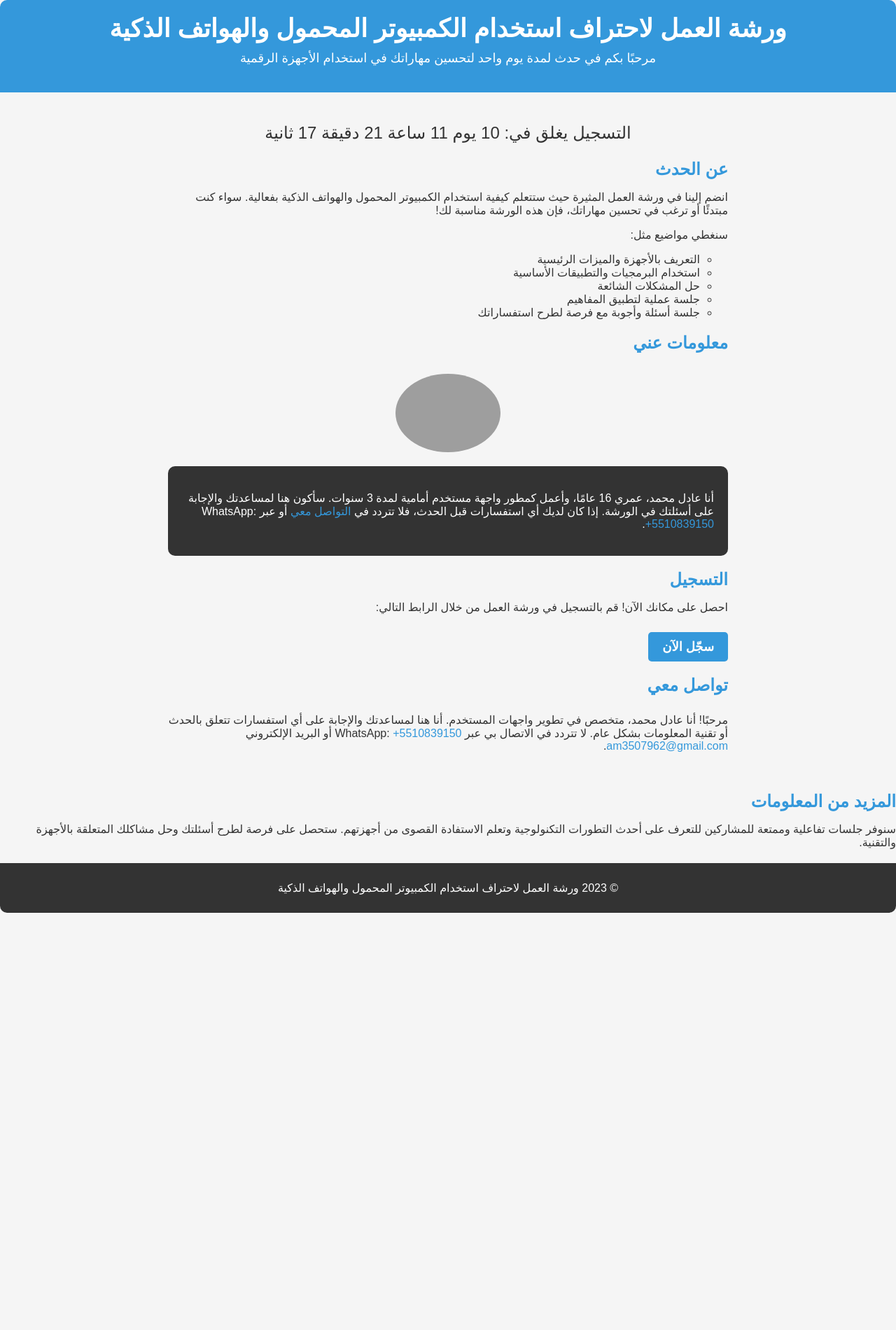
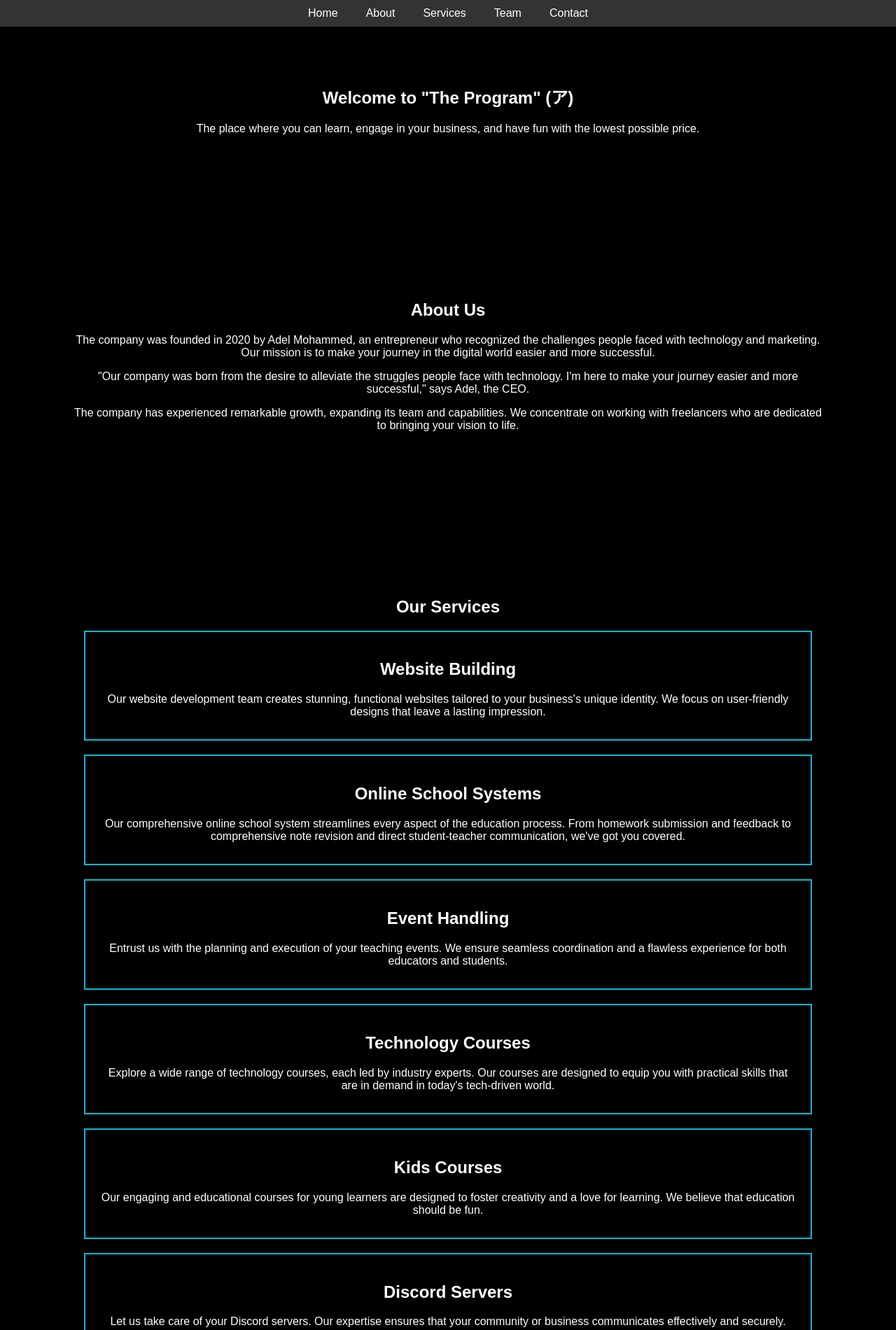
Before and after one commit to am3507962/da2amemo, a plain HTML site: page index.html in a window 1280 px wide. Shown: the top 1900 px of the page at 70% size. Before the commit the page ends 1304 px from the top, so only its background shows below. Drawn offline with Linux system fonts and the light colour scheme; grey boxes are pictures that could not be loaded.

Commit message:
Update index.html
5

```diff
--- a/index.html
+++ b/index.html
@@ -1,224 +1,222 @@
 <!DOCTYPE html>
-<html lang="ar">
+<html lang="en">
 <head>
     <meta charset="UTF-8">
     <meta name="viewport" content="width=device-width, initial-scale=1.0">
+  <link href="https://cdnjs.cloudflare.com/ajax/libs/font-awesome/5.13.0/css/all.min.css" rel="stylesheet">
+
+    <title>The Program</title>
     <style>
         /* Add your CSS styles here */
         body {
             font-family: Arial, sans-serif;
+            background-color: #000;
+            color: #fff;
             margin: 0;
             padding: 0;
-            background-color: #f5f5f5;
-            color: #333;
-            direction: rtl; /* Right-to-left text direction for Arabic */
         }
 
-        .container {
-            max-width: 800px;
-            margin: 0 auto;
-            padding: 20px;
+        .navbar {
+            display: flex;
+            background-color: #333;
+            justify-content: center;
+            padding: 10px 0;
+            position: fixed;
+            width: 100%;
         }
 
-        header {
-            background-color: #3498db;
-            color: white;
-            text-align: center;
-            padding: 20px 0;
-            border-radius: 10px 10px 0 0;
+        .navbar a {
+            color: #fff;
+            text-decoration: none;
+            margin: 0 20px;
+            transition: 0.3s;
         }
 
-        header h1 {
-            font-size: 36px;
-            margin: 0;
+        .navbar a:hover {
+            color: #00bcd4;
         }
 
-        header p {
-            font-size: 18px;
-            margin-top: 10px;
-        }
-
-        #countdown-container {
+        section {
+            padding: 100px;
             text-align: center;
         }
 
-        #countdown-timer {
-            font-size: 24px;
+        .section-box {
+            background-color: #000;
+            padding: 20px;
+            border: 2px solid #00bcd4;
+            margin: 20px;
         }
 
-        .flex-container {
-            display: flex;
-            flex-direction: column; /* Text on top */
-            align-items: center;
+        .section-box p {
+            margin: 10px 0;
         }
+      ifarme{
+        margin-right: 5rem;
 
-        .flex-container img {
-            max-width: 150px;
-            border-radius: 50%;
-            margin-top: 20px;
-        }
-
-        .dark-bg {
-            background-color: #333;
-            color: white;
-            padding: 20px;
-            border-radius: 10px;
-            margin-top: 20px;
-        }
-
-        section h2 {
-            font-size: 24px;
-            margin-bottom: 10px;
-            color: #3498db;
-        }
-
-        ul {
-            list-style-type: circle;
-            padding-left: 20px;
-        }
-
-        .cta-button {
-            display: inline-block;
-            background-color: #3498db;
-            color: white;
-            padding: 10px 20px;
-            text-decoration: none;
-            border-radius: 5px;
-            font-weight: bold;
-            transition: background-color 0.3s;
-            margin-top: 10px;
-            font-size: 18px;
-        }
-
-        .cta-button:hover {
-            background-color: #2980b9;
-        }
-
-        footer {
-            text-align: center;
-            background-color: #333;
-            color: white;
-            padding: 10px 0;
-            border-radius: 0 0 10px 10px;
-            margin-top: 20px;
-        }
-
-        a {
-            color: #3498db;
-            text-decoration: none;
-        }
-
-        a:hover {
-            text-decoration: underline;
-        }
-
-        /* Media Query for Mobile Responsiveness */
-        @media (max-width: 600px) {
-            header h1 {
-                font-size: 28px;
-            }
-            header p {
-                font-size: 16px;
-            }
-            section h2 {
-                font-size: 20px;
-            }
-            .cta-button {
-                font-size: 16px;
-            }
-        }
+      }
     </style>
-    <script>
-        // Add your JavaScript code here
-
-        // Set the event date (October 28, 2023) and registration deadline (October 26, 2023)
-        const eventDate = new Date("2023-10-28").getTime();
-        const registrationDeadline = new Date("2023-10-26").getTime();
-
-        // Function to update the countdown timer
-        function updateCountdown() {
-            const now = new Date().getTime();
-            const timeUntilEvent = eventDate - now;
-            const timeUntilDeadline = registrationDeadline - now;
-
-            if (timeUntilEvent > 0) {
-                const days = Math.floor(timeUntilDeadline / (1000 * 60 * 60 * 24));
-                const hours = Math.floor((timeUntilDeadline % (1000 * 60 * 60 * 24)) / (1000 * 60 * 60));
-                const minutes = Math.floor((timeUntilDeadline % (1000 * 60 * 60)) / (1000 * 60));
-                const seconds = Math.floor((timeUntilDeadline % (1000 * 60)) / 1000);
-
-                const countdownText = `${days} يوم ${hours} ساعة ${minutes} دقيقة ${seconds} ثانية`;
-
-                document.getElementById("countdown-timer").innerText = `التسجيل يغلق في: ${countdownText}`;
-            } else {
-                document.getElementById("countdown-timer").innerText = "تم إغلاق التسجيل.";
-            }
-        }
-
-        // Update the countdown every second
-        setInterval(updateCountdown, 1000);
-
-        // Initial countdown update
-        updateCountdown();
-    </script>
 </head>
 <body>
-    <header>
-        <h1>ورشة العمل لاحتراف استخدام الكمبيوتر المحمول والهواتف الذكية</h1>
-        <p>مرحبًا بكم في حدث لمدة يوم واحد لتحسين مهاراتك في استخدام الأجهزة الرقمية</p>
-    </header>
+    <div class="navbar">
+        <a href="#home">Home</a>
+        <a href="#about">About</a>
+        <a href="#services">Services</a>
+        <a href="#team">Team</a>
+        <a href="#contact">Contact</a>
+    </div>
 
-    <div class="container">
-        <div id="countdown-container">
-            <p id="countdown-timer"></p>
+    <section id="home">
+        <h1>Welcome to "The Program" (ア)</h1>
+        <p>The place where you can learn, engage in your business, and have fun with the lowest possible price.</p>
+    </section>
+
+    <section id="about">
+        <h1>About Us</h1>
+        <p>The company was founded in 2020 by Adel Mohammed, an entrepreneur who recognized the challenges people faced with technology and marketing. Our mission is to make your journey in the digital world easier and more successful.</p>
+        <p>"Our company was born from the desire to alleviate the struggles people face with technology. I'm here to make your journey easier and more successful," says Adel, the CEO.</p>
+        <p>The company has experienced remarkable growth, expanding its team and capabilities. We concentrate on working with freelancers who are dedicated to bringing your vision to life.</p>
+    </section>
+
+    <section id="services">
+        <h1>Our Services</h1>
+        <div class="section-box">
+            <h2>Website Building</h2>
+            <p>Our website development team creates stunning, functional websites tailored to your business's unique identity. We focus on user-friendly designs that leave a lasting impression.</p>
         </div>
 
-        <section>
-            <h2>عن الحدث</h2>
-            <p>انضم إلينا في ورشة العمل المثيرة حيث ستتعلم كيفية استخدام الكمبيوتر المحمول والهواتف الذكية بفعالية. سواء كنت مبتدئًا أو ترغب في تحسين مهاراتك، فإن هذه الورشة مناسبة لك!</p>
-            <p>سنغطي مواضيع مثل:</p>
-            <ul>
-                <li>التعريف بالأجهزة والميزات الرئيسية</li>
-                <li>استخدام البرمجيات والتطبيقات الأساسية</li>
-                <li>حل المشكلات الشائعة</li>
-                <li>جلسة عملية لتطبيق المفاهيم</li>
-                <li>جلسة أسئلة وأجوبة مع فرصة لطرح استفساراتك</li>
-            </ul>
-        </section>
+        <div class="section-box">
+            <h2>Online School Systems</h2>
+            <p>Our comprehensive online school system streamlines every aspect of the education process. From homework submission and feedback to comprehensive note revision and direct student-teacher communication, we've got you covered.</p>
+        </div>
 
-        <section>
-            <h2>معلومات عني</h2>
-            <div class="flex-container">
-                <img src="https://drive.google.com/uc?id=1Cm6VZo0Fia2chaLCroo72DatqRD4G_e3" alt="صورتي">
-                <div class="dark-bg">
-                    <p>أنا عادل محمد، عمري 16 عامًا، وأعمل كمطور واجهة مستخدم أمامية لمدة 3 سنوات. سأكون هنا لمساعدتك والإجابة على أسئلتك في الورشة. إذا كان لديك أي استفسارات قبل الحدث، فلا تتردد في <a href="mailto:am3507962@gmail.com">التواصل معي</a> أو عبر WhatsApp: <a href="https://wa.me/5510839150">+5510839150</a>.</p>
-                </div>
+        <div class="section-box">
+            <h2>Event Handling</h2>
+            <p>Entrust us with the planning and execution of your teaching events. We ensure seamless coordination and a flawless experience for both educators and students.</p>
+        </div>
+
+        <div class="section-box">
+            <h2>Technology Courses</h2>
+            <p>Explore a wide range of technology courses, each led by industry experts. Our courses are designed to equip you with practical skills that are in demand in today's tech-driven world.</p>
+        </div>
+
+        <div class="section-box">
+            <h2>Kids Courses</h2>
+            <p>Our engaging and educational courses for young learners are designed to foster creativity and a love for learning. We believe that education should be fun.</p>
+        </div>
+
+        <div class="section-box">
+            <h2>Discord Servers</h2>
+            <p>Let us take care of your Discord servers. Our expertise ensures that your community or business communicates effectively and securely.</p>
+        </div>
+
+        <div class="section-box">
+            <h2>Telegram Bots</h2>
+            <p>We develop Telegram bots to enhance your communication and automation needs on the Telegram platform. From chatbots to automation tools, we've got your Telegram solutions covered.</p>
+        </div>
+
+        <div class="section-box">
+            <h2>Marketing</h2>
+            <p>Our marketing specialists are dedicated to helping your business reach its full potential. We create strategies that not only attract attention but also drive results.</p>
+        </div>
+
+        <div class="section-box">
+            <h2>Merchandise Design</h2>
+            <p>We understand the power of branding. Our custom designs elevate your merchandise, making it stand out and leaving a lasting impression on your audience.</p>
+        </div>
+    </section>
+
+    <section id="team">
+        <h1>Our Team</h1>
+        <div class="section-box">
+            <h2>Adel Mohammed - CEO</h2>
+            <p>Adel is a dynamic leader with a passion for innovation. His vision guides the company, making sure it aligns with the evolving needs of our clients.</p>
+        </div>
+
+        <div class="section-box">
+            <h2>Mohammed Youssef - Marketing</h2>
+            <p>Mohammed is a marketing extraordinaire, specializing in creating strategies that capture attention and drive engagement. He understands the art of telling a compelling story.</p>
+        </div>
+
+        <div class="section-box">
+            <h2>Mohammed Ali - UI/UX</h2>
+            <p>Mohammed is the creative force behind our user interfaces, ensuring that every interaction is intuitive, aesthetically pleasing, and memorable.</p>
+        </div>
+
+        <div class="section-box">
+            <h2>Omar Khalid - Designer</h2>
+            <p>Omar brings his artistic touch to every project. His designs are not just visually striking but also convey a message that resonates with the audience.</p>
+        </div>
+
+        <div class="section-box">
+            <h2>Fady - Discord / Dev / Design / Marketing</h2>
+            <p>Fady is our Swiss Army knife, versatile and multi-talented. He's the driving force behind various aspects of our projects, ensuring they come together seamlessly.</p>
+        </div>
+    </section>
+
+<section id="contact" style="background-color: #000; padding: 100px; text-align: center;">
+    <div style="display: flex; align-items: center; justify-content: space-between;">
+        <div style="flex: 1; margin-right: 2rem;">
+            <h1 style="color: #fff;">Location</h1>
+            <iframe src="https://www.google.com/maps/embed?pb=!1m18!1m12!1m3!1d120877.27701909059!2d28.918216416723086!3d41.008237100455235!2m3!1f0!2f0!3f0!3m2!1i1024!2i768!4f13.1!3m3!1m2!1s0x14cac160dd65479d%3A0x398f55a2d24a79d!2sIstanbul%2C%20Turkey!5e0!3m2!1sen!2sus!4v1610512984230!5m2!1sen!2sus" width="100%" height="100%" style="border: 2px solid #fff;" allowfullscreen="" loading="lazy"></iframe>
+        </div>
+        <div style="flex: 1; text-align: left;">
+            <h1 style="color: #fff;">Contact Us</h1>
+            <div class="contact-box" style="border: 2px solid #fff; padding: 20px; margin-bottom: 20px;">
+                <h3 style="color: #fff;">Email</h3>
+                <p style="color: #fff;">am3507962@gmail.com</p>
             </div>
-        </section>
+            <div class="contact-box" style="border: 2px solid #fff; padding: 20px; margin-bottom: 20px;">
+                <h3 style="color: #fff;">Phone</h3>
+                <p style="color: #fff;">551-083-1950</p>
+            </div>
+            <div class="social-icons" style="display: flex; justify-content: center; margin-bottom: 20px;">
+                <a href="your_patreon_link" style="text-decoration: none; margin: 0 20px; color: #fff;"><i class="fab fa-patreon" style="font-size: 30px;"></i></a>
+                <a href="your_linktree_link" style="text-decoration: none; margin: 0 20px; color: #fff;"><i class="fas fa-link" style="font-size: 30px;"></i></a>
+                <a href="your_discord_link" style="text-decoration: none; margin: 0 20px; color: #fff;"><i class="fab fa-discord" style="font-size: 30px;"></i></a>
+                <a href="your_facebook_link" style="text-decoration: none; margin: 0 20px; color: #fff;"><i class="fab fa-facebook" style="font-size: 30px;"></i></a>
+                <a href="your_instagram_link" style="text-decoration: none; margin: 0 20px; color: #fff;"><i class="fab fa-instagram" style="font-size: 30px;"></i></a>
+                <a href="your_twitter_link" style="text-decoration: none; margin: 0 20px; color: #fff;"><i class="fab fa-twitter" style="font-size: 30px;"></i></a>
+                <a href="your_youtube_link" style="text-decoration: none; margin: 0 20px; color: #fff;"><i class="fab fa-youtube" style="font-size: 30px;"></i></a>
+            </div>
+            <div style="display: flex; justify-content: space-between;">
+                <a href="your_contact_us_link" style="flex: 1;">
+                    <div class="contact-box" style="border: 2px solid #fff; padding: 20px;">
+                        <h3 style="color: #fff;">Contact Us</h3>
+                        <p style="color: #fff;">Contact our team for inquiries</p>
+                    </div>
+                </a>
+                <a href="your_rate_us_link" style="flex: 1;">
+                    <div class="contact-box" style="border: 2px solid #fff; padding: 20px;">
+                        <h3 style="color: #fff;">Rate Us</h3>
+                        <p style="color: #fff;">Share your feedback and rate our services</p>
+                    </div>
+                </a>
+                <a href="your_work_with_us_link" style="flex: 1;">
+                    <div class="contact-box" style="border: 2px solid #fff; padding: 20px;">
+                        <h3 style="color: #fff;">Work With Us</h3>
+                        <p style="color: #fff;">Explore job opportunities with us</p>
+                    </div>
+                </a>
+            </div>
+        </div>
+    </div>
+</section>
 
-        <section>
-            <h2>التسجيل</h2>
-            <p>احصل على مكانك الآن! قم بالتسجيل في ورشة العمل من خلال الرابط التالي:</p>
-            <a href="https://vrxjbsycibs.typeform.com/to/nNjY0PQj" class="cta-button">سجّل الآن</a>
-        </section>
 
-        <section>
-            <h2>تواصل معي</h2>
-            <div class="flex-container">
 
-                    <p>مرحبًا! أنا عادل محمد، متخصص في تطوير واجهات المستخدم. أنا هنا لمساعدتك والإجابة على أي استفسارات تتعلق بالحدث أو تقنية المعلومات بشكل عام. لا تتردد في الاتصال بي عبر WhatsApp: <a href="https://wa.me/5510839150">+5510839150</a> أو البريد الإلكتروني <a href="mailto:am3507962@gmail.com">am3507962@gmail.com</a>.</p>
-                </div>
-            </div>
-        </section>
+    <!-- JavaScript for smooth scrolling, animations, or other functionality -->
+    <script>
+        // Smooth scrolling for anchor links
+        document.querySelectorAll('a[href^="#"]').forEach(anchor => {
+            anchor.addEventListener('click', function(e) {
+                e.preventDefault();
 
-        <section>
-            <h2>المزيد من المعلومات</h2>
-            <p>سنوفر جلسات تفاعلية وممتعة للمشاركين للتعرف على أحدث التطورات التكنولوجية وتعلم الاستفادة القصوى من أجهزتهم. ستحصل على فرصة لطرح أسئلتك وحل مشاكلك المتعلقة بالأجهزة والتقنية.</p>
-        </section>
-    </div>
-
-    <footer>
-        <p>&copy; 2023 ورشة العمل لاحتراف استخدام الكمبيوتر المحمول والهواتف الذكية</p>
-    </footer>
+                document.querySelector(this.getAttribute('href')).scrollIntoView({
+                    behavior: 'smooth'
+                });
+            });
+        });
+    </script>
 </body>
 </html>
```
